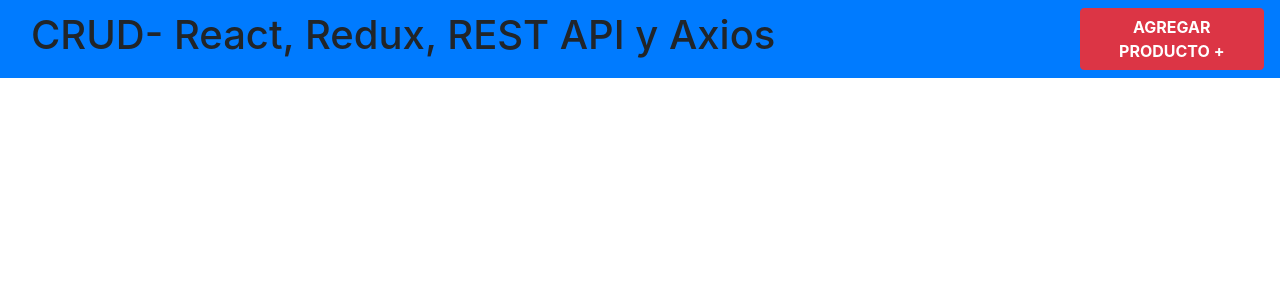
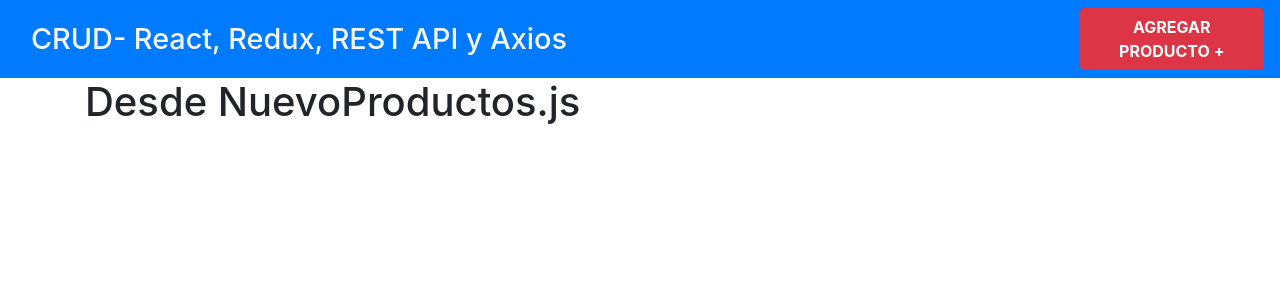
Before and after one commit to DannyMezaGit/CRUD-con-React-y-Redux, a React (Create React App) app: page /productos/nuevo in a window 1280 px wide. Shown: the top 300 px of the page. Built offline with nearby package versions, Linux system fonts and the light colour scheme.

Commit message:
Agregando React Router Dom y componentes

```diff
--- a/package.json
+++ b/package.json
@@ -8,6 +8,7 @@
     "@testing-library/user-event": "^7.2.1",
     "react": "^16.12.0",
     "react-dom": "^16.12.0",
+    "react-router-dom": "^5.1.2",
     "react-scripts": "3.3.0"
   },
   "scripts": {
--- a/src/App.js
+++ b/src/App.js
@@ -1,11 +1,25 @@
-import React, {Fragment} from 'react';
+import React from 'react';
 import Header from './components/Header';
+import Productos from './components/Productos';
+import NuevoProducto from './components/NuevoProducto';
+import EditarProducto from './components/EditarProducto';
+
+
+import { BrowserRouter as Router, Route, Switch } from 'react-router-dom';
 
 function App() {
   return (
-    <Fragment>
+    <Router>
       <Header />
-    </Fragment>
+
+      <div className="container">
+        <Switch>
+          <Route exact path="/" component={Productos} />
+          <Route exact path="/productos/nuevo" component={NuevoProducto} />
+          <Route exact path="/productos/editar/:id" component={EditarProducto} />
+        </Switch>
+      </div>
+    </Router>
   );
 }
 
--- /dev/null
+++ b/src/components/EditarProducto.js
@@ -0,0 +1,9 @@
+import React from 'react';
+
+const EditarProducto = () => {
+    return (
+        <h1>Desde EditarProducto.js</h1>
+     );
+}
+
+export default EditarProducto;
--- a/src/components/Header.js
+++ b/src/components/Header.js
@@ -1,15 +1,18 @@
 import React from 'react';
+import { Link } from 'react-router-dom';
 
 const Header = () => {
     return (
         <nav className="navbar navbar-expand-lg navbar-dark bg-primary justify-content-between">
             <div className="container">
-                <h1>CRUD- React, Redux, REST API y Axios</h1>
+                <h1>
+                    <Link to={'/'} className="text-light">CRUD- React, Redux, REST API y Axios</Link>
+                </h1>
             </div>
 
-            <a href="/productos/nuevo"
+            <Link to={'/productos/nuevo'}
                 className="btn btn-danger nuevo-post d-block d-md-inline-block"
-            >Agregar Producto &#43;</a>
+            >Agregar Producto &#43;</Link>
         </nav>
      );
 }
--- /dev/null
+++ b/src/components/NuevoProducto.js
@@ -0,0 +1,9 @@
+import React from 'react';
+
+const NuevoProductos = () => {
+    return (
+        <h1>Desde NuevoProductos.js</h1>
+     );
+}
+
+export default NuevoProductos;
--- /dev/null
+++ b/src/components/Productos.js
@@ -0,0 +1,9 @@
+import React from 'react';
+
+const Productos = () => {
+    return (
+        <h1>Desde Productos.js</h1>
+     );
+}
+
+export default Productos;
```
Also changed, not shown: 1 other file (tests, documents, lock files or other folders).
